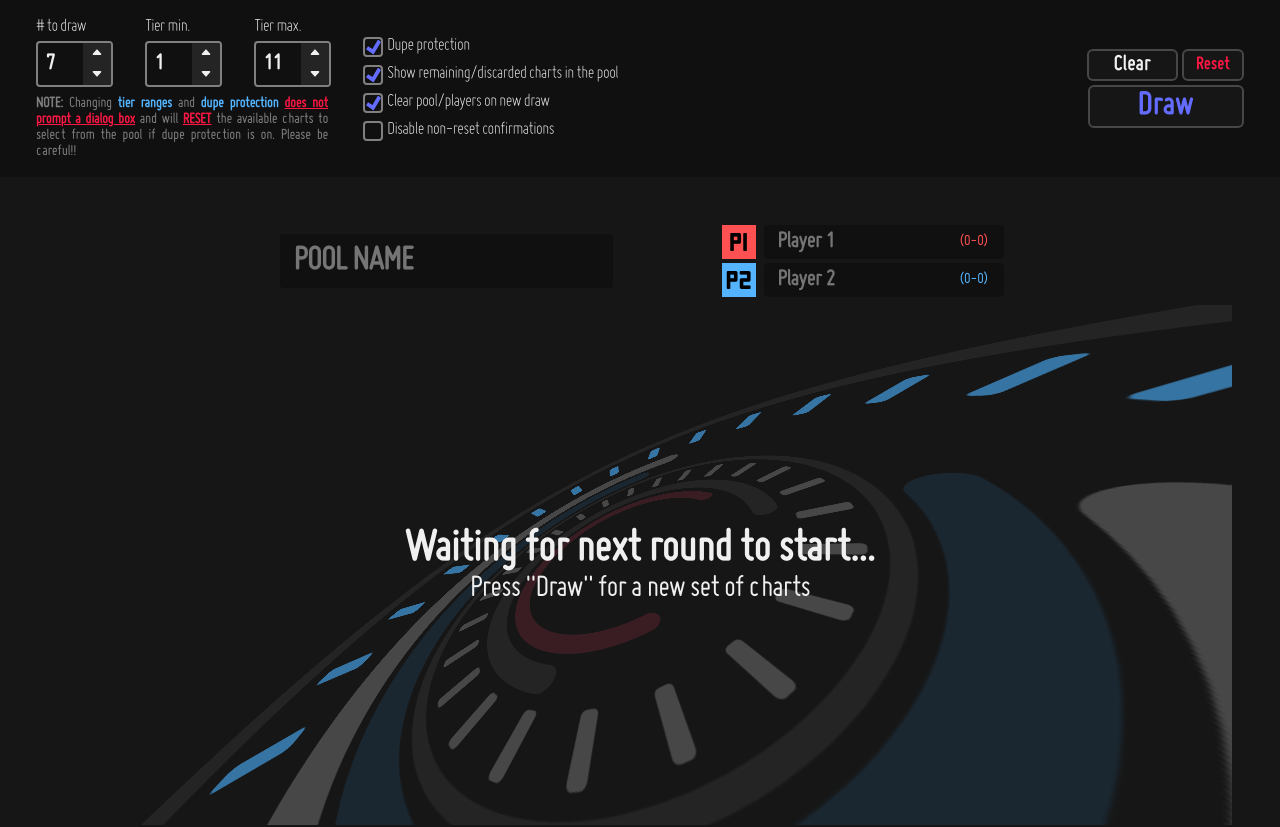
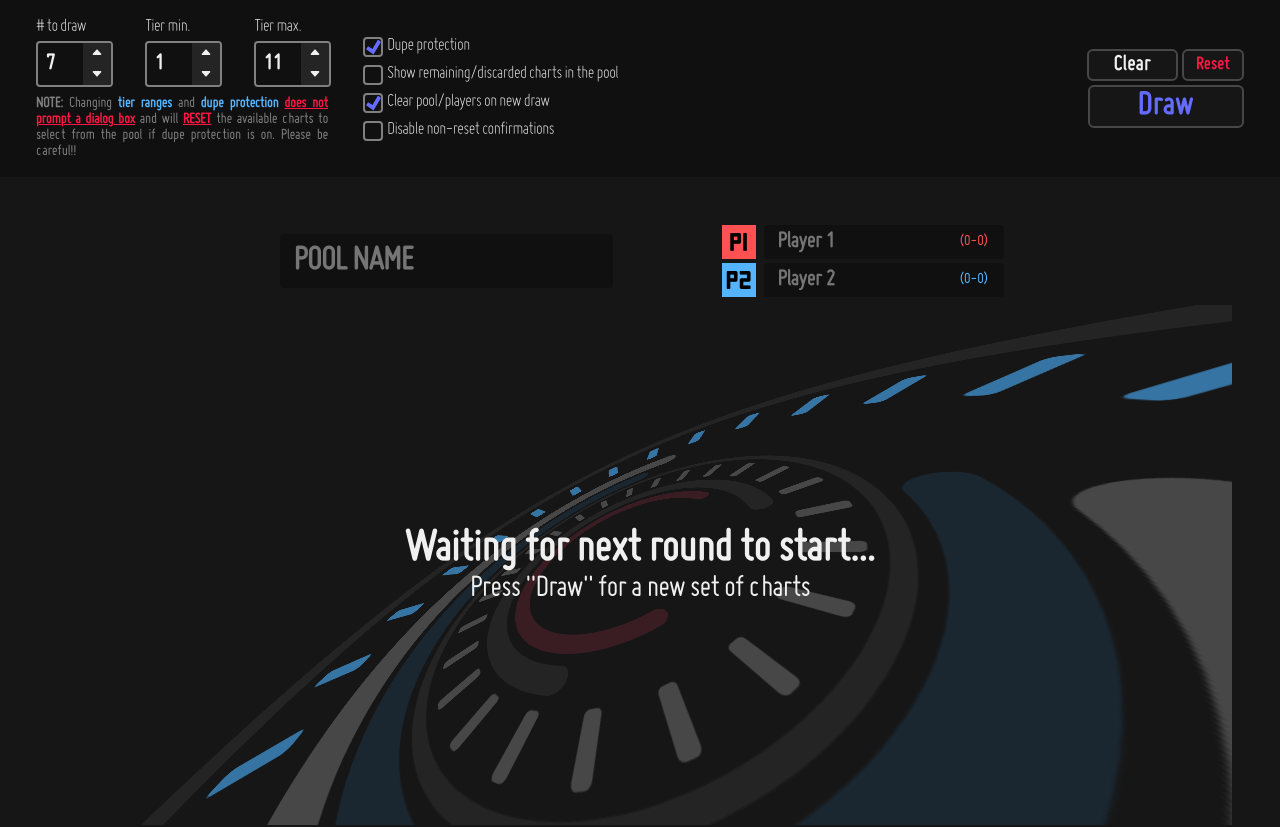
Before and after one commit to soraeee/cardigan, a React (Vite) app in the folder card-draw/: page / in a window 1280 px wide. Shown: the top 827 px of the page. Built offline with nearby package versions, Linux system fonts and the light colour scheme.

Commit message:
Make chart pool hidden by default

```diff
--- a/card-draw/src/CardDraw.tsx
+++ b/card-draw/src/CardDraw.tsx
@@ -45,7 +45,7 @@ const CardDraw = (props: any) => {
 
 	// Checkbox stuff
 	const [noRP, setNoRP] = useState<boolean>(true);
-	const [debug, setDebug] = useState<boolean>(true);
+	const [debug, setDebug] = useState<boolean>(false);
 	const [autoclear, setAutoclear] = useState<boolean>(true);
 	const [noConfirms, setNoConfirms] = useState<boolean>(false);
 
```
